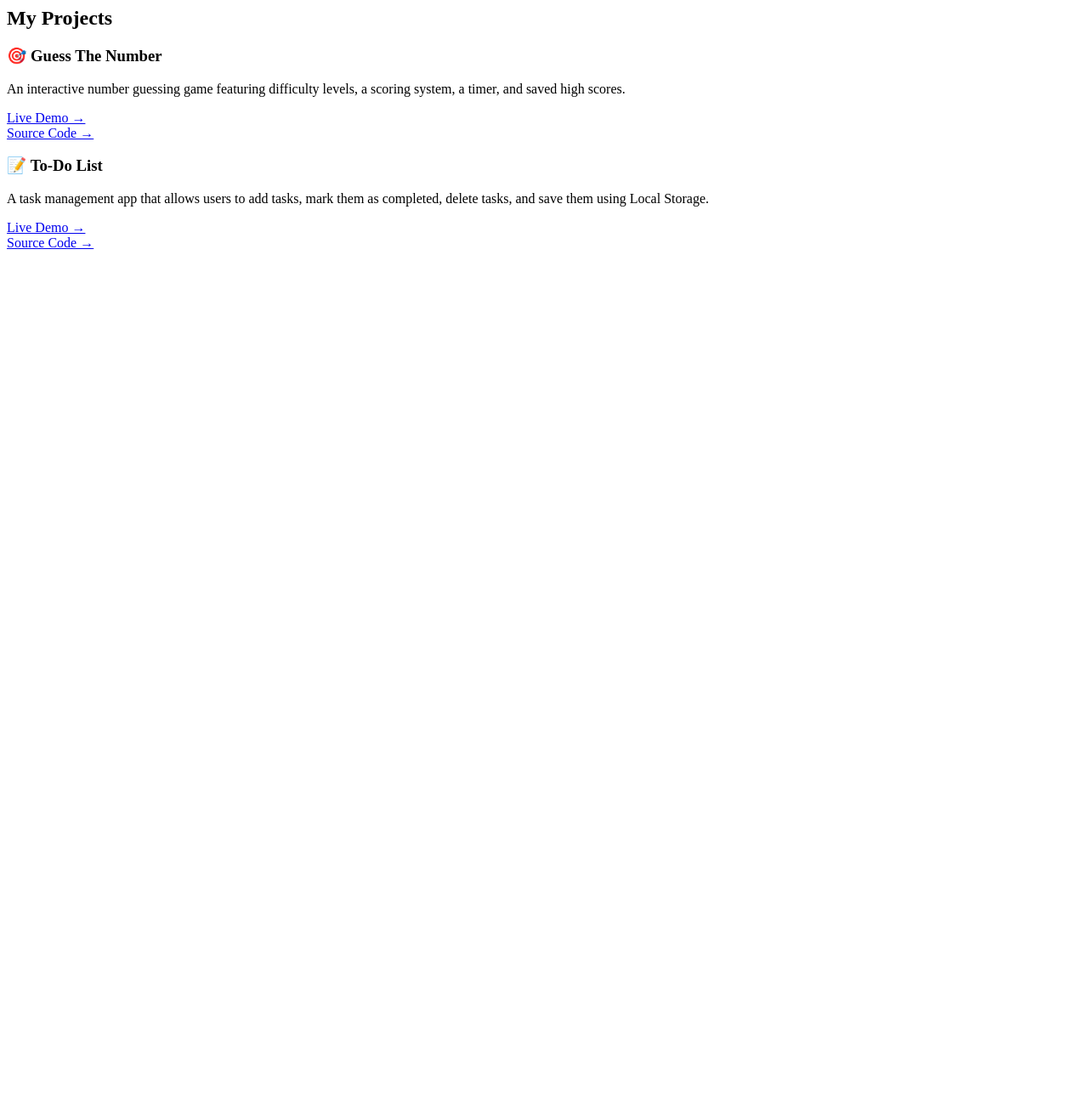
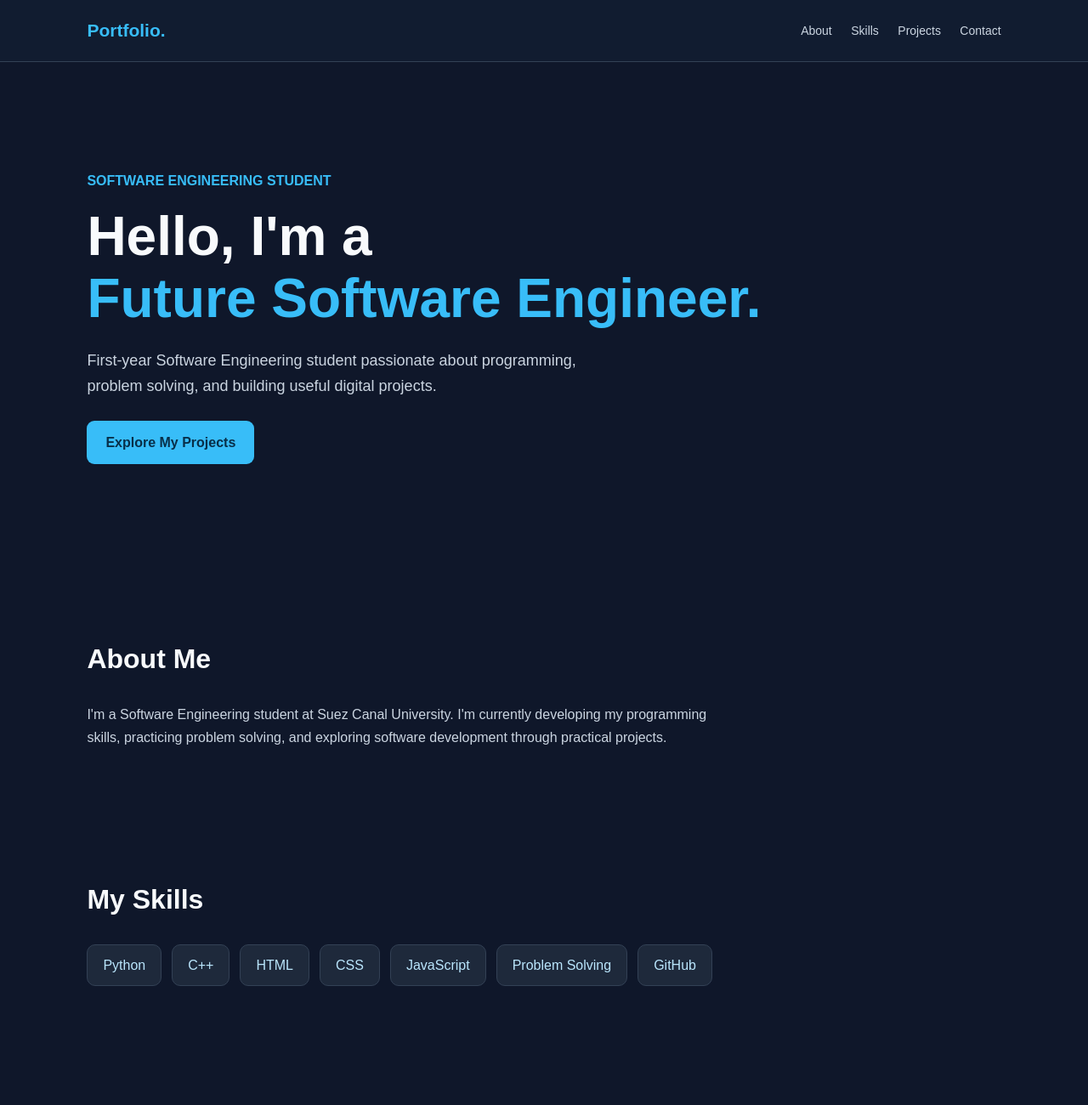
Before and after one commit to zeyadrefaat198-art/portfolio, a plain HTML site: page index.html in a window 1280 px wide. Shown: the top 1300 px of the page at 85% size. Before the commit the page ends 800 px from the top, so only its background shows below. Drawn offline with Linux system fonts and the light colour scheme.

Commit message:
Restore complete portfolio and add To-Do List

```diff
--- a/index.html
+++ b/index.html
@@ -1,49 +1,270 @@
+
+<!DOCTYPE html>
+<html lang="en">
+<head>
+<meta charset="UTF-8">
+<meta name="viewport" content="width=device-width, initial-scale=1.0">
+<meta name="description" content="Personal portfolio of a Software Engineering student.">
+<title>My Portfolio | Software Engineer</title>
+
+<style>
+* {
+  box-sizing: border-box;
+  margin: 0;
+  padding: 0;
+}
+
+html { scroll-behavior: smooth; }
+
+body {
+  font-family: Arial, sans-serif;
+  background: #0f172a;
+  color: #f8fafc;
+  line-height: 1.7;
+}
+
+nav {
+  position: sticky;
+  top: 0;
+  z-index: 10;
+  display: flex;
+  justify-content: space-between;
+  align-items: center;
+  padding: 18px 8%;
+  background: #111c30;
+  border-bottom: 1px solid #334155;
+}
+
+.logo {
+  color: #38bdf8;
+  font-size: 21px;
+  font-weight: bold;
+}
+
+nav a {
+  color: #cbd5e1;
+  text-decoration: none;
+  margin-left: 18px;
+  font-size: 14px;
+}
+
+nav a:hover { color: #38bdf8; }
+
+section { padding: 75px 8%; }
+
+.hero {
+  min-height: 75vh;
+  display: flex;
+  flex-direction: column;
+  justify-content: center;
+  align-items: flex-start;
+}
+
+.hero .tag {
+  color: #38bdf8;
+  font-weight: bold;
+  margin-bottom: 15px;
+}
+
+.hero h1 {
+  font-size: clamp(36px, 7vw, 64px);
+  line-height: 1.15;
+  margin-bottom: 20px;
+}
+
+.hero h1 span { color: #38bdf8; }
+
+.hero p {
+  max-width: 600px;
+  color: #cbd5e1;
+  font-size: 18px;
+}
+
+.btn {
+  display: inline-block;
+  margin-top: 25px;
+  padding: 12px 22px;
+  border-radius: 9px;
+  background: #38bdf8;
+  color: #082f49;
+  text-decoration: none;
+  font-weight: bold;
+}
+
+h2 {
+  font-size: 32px;
+  margin-bottom: 25px;
+}
+
+.about p {
+  max-width: 750px;
+  color: #cbd5e1;
+}
+
+.skills {
+  display: flex;
+  flex-wrap: wrap;
+  gap: 12px;
+}
+
+.skill {
+  background: #1e293b;
+  border: 1px solid #334155;
+  padding: 10px 18px;
+  border-radius: 10px;
+  color: #bae6fd;
+}
+
+.projects {
+  display: grid;
+  grid-template-columns: repeat(auto-fit, minmax(240px, 1fr));
+  gap: 20px;
+}
+
+.project {
+  background: #1e293b;
+  border: 1px solid #334155;
+  border-radius: 16px;
+  padding: 25px;
+  transition: transform 0.2s;
+}
+
+.project:hover { transform: translateY(-5px); }
+
+.project h3 {
+  margin-bottom: 12px;
+  color: #38bdf8;
+}
+
+.project p { color: #cbd5e1; }
+
+.project a {
+  display: inline-block;
+  margin-top: 18px;
+  color: #7dd3fc;
+  text-decoration: none;
+}
+
+.contact p { color: #cbd5e1; }
+
+.contact a {
+  color: #38bdf8;
+  text-decoration: none;
+}
+
+footer {
+  text-align: center;
+  padding: 25px;
+  background: #111c30;
+  color: #94a3b8;
+}
+
+@media (max-width: 600px) {
+  nav { padding: 15px 5%; }
+
+  nav a {
+    margin-left: 9px;
+    font-size: 12px;
+  }
+
+  section { padding: 55px 6%; }
+}
+</style>
+</head>
+
+<body>
+
+<nav>
+  <div class="logo">Portfolio.</div>
+  <div>
+    <a href="#about">About</a>
+    <a href="#skills">Skills</a>
+    <a href="#projects">Projects</a>
+    <a href="#contact">Contact</a>
+  </div>
+</nav>
+
+<section class="hero">
+  <div class="tag">SOFTWARE ENGINEERING STUDENT</div>
+  <h1>Hello, I'm a<br><span>Future Software Engineer.</span></h1>
+  <p>
+    First-year Software Engineering student passionate about
+    programming, problem solving, and building useful digital projects.
+  </p>
+  <a class="btn" href="#projects">Explore My Projects</a>
+</section>
+
+<section class="about" id="about">
+  <h2>About Me</h2>
+  <p>
+    I'm a Software Engineering student at Suez Canal University.
+    I'm currently developing my programming skills, practicing
+    problem solving, and exploring software development through
+    practical projects.
+  </p>
+</section>
+
+<section id="skills">
+  <h2>My Skills</h2>
+  <div class="skills">
+    <div class="skill">Python</div>
+    <div class="skill">C++</div>
+    <div class="skill">HTML</div>
+    <div class="skill">CSS</div>
+    <div class="skill">JavaScript</div>
+    <div class="skill">Problem Solving</div>
+    <div class="skill">GitHub</div>
+  </div>
+</section>
 
 <section id="projects">
   <h2>My Projects</h2>
+  <div class="projects">
 
-  <div class="projects">
     <div class="project">
       <h3>🎯 Guess The Number</h3>
-
       <p>
         An interactive number guessing game featuring difficulty
         levels, a scoring system, a timer, and saved high scores.
       </p>
-
       <a href="https://zeyadrefaat198-art.github.io/guess-the-number/"
-         target="_blank" rel="noopener noreferrer">
-        Live Demo →
-      </a>
-
+         target="_blank" rel="noopener noreferrer">Live Demo →</a>
       <br>
-
       <a href="https://github.com/zeyadrefaat198-art/guess-the-number"
-         target="_blank" rel="noopener noreferrer">
-        Source Code →
-      </a>
+         target="_blank" rel="noopener noreferrer">Source Code →</a>
     </div>
 
     <div class="project">
       <h3>📝 To-Do List</h3>
-
       <p>
         A task management app that allows users to add tasks,
         mark them as completed, delete tasks, and save them
         using Local Storage.
       </p>
+      <a href="https://zeyadrefaat198-art.github.io/todo-list/"
+         target="_blank" rel="noopener noreferrer">Live Demo →</a>
+      <br>
+      <a href="https://github.com/zeyadrefaat198-art/todo-list"
+         target="_blank" rel="noopener noreferrer">Source Code →</a>
+    </div>
 
-      <a href="https://zeyadrefaat198-art.github.io/todo-list/"
-         target="_blank" rel="noopener noreferrer">
-        Live Demo →
-      </a>
-
-      <br>
-
-      <a href="https://github.com/zeyadrefaat198-art/todo-list"
-         target="_blank" rel="noopener noreferrer">
-        Source Code →
-      </a>
-    </div>
   </div>
 </section>
+
+<section class="contact" id="contact">
+  <h2>Contact Me</h2>
+  <p>
+    GitHub:
+    <a href="https://github.com/zeyadrefaat198-art"
+       target="_blank" rel="noopener noreferrer">
+      github.com/zeyadrefaat198-art
+    </a>
+  </p>
+</section>
+
+<footer>
+  © 2026 My Portfolio. Built with HTML & CSS.
+</footer>
+
+</body>
+</html>
```
